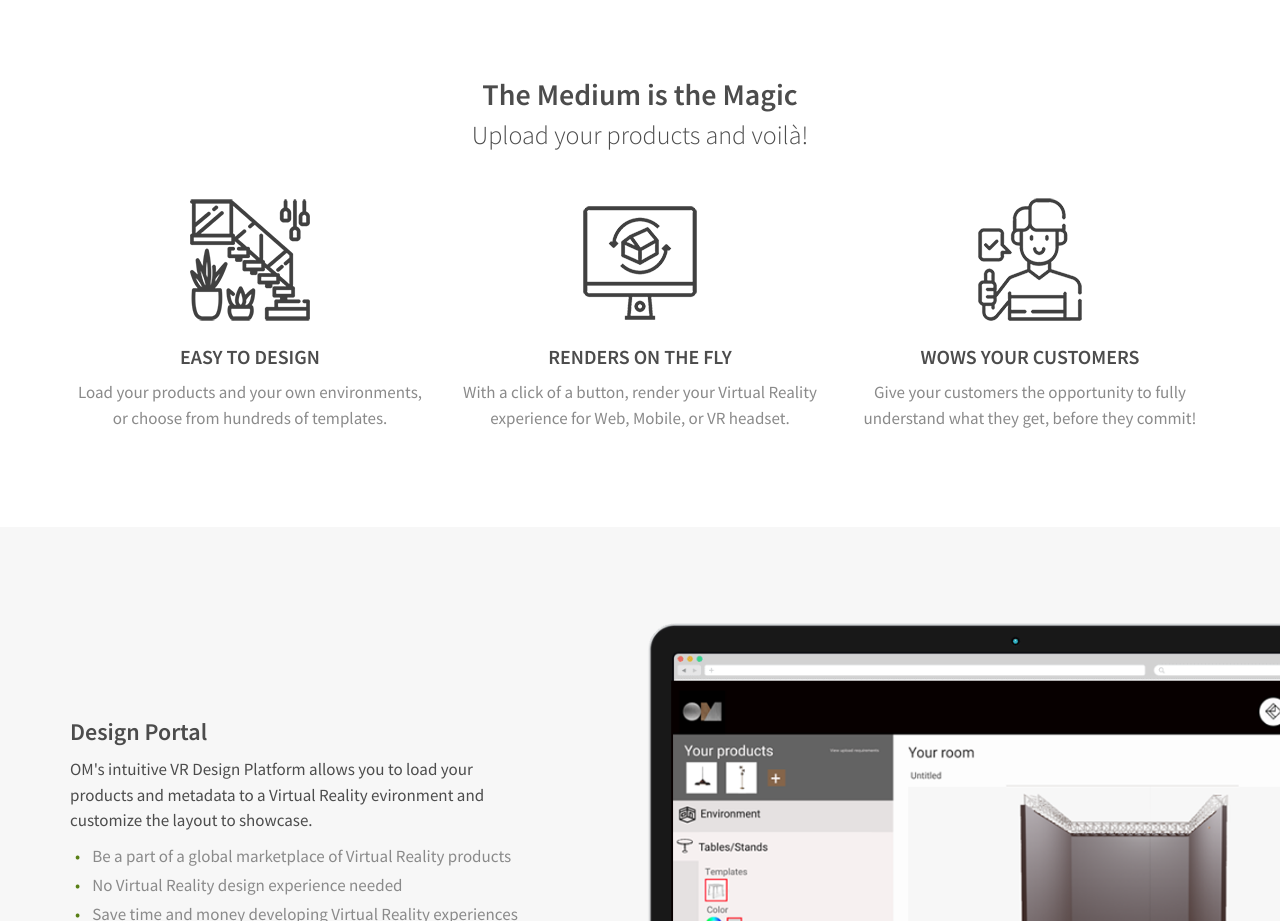
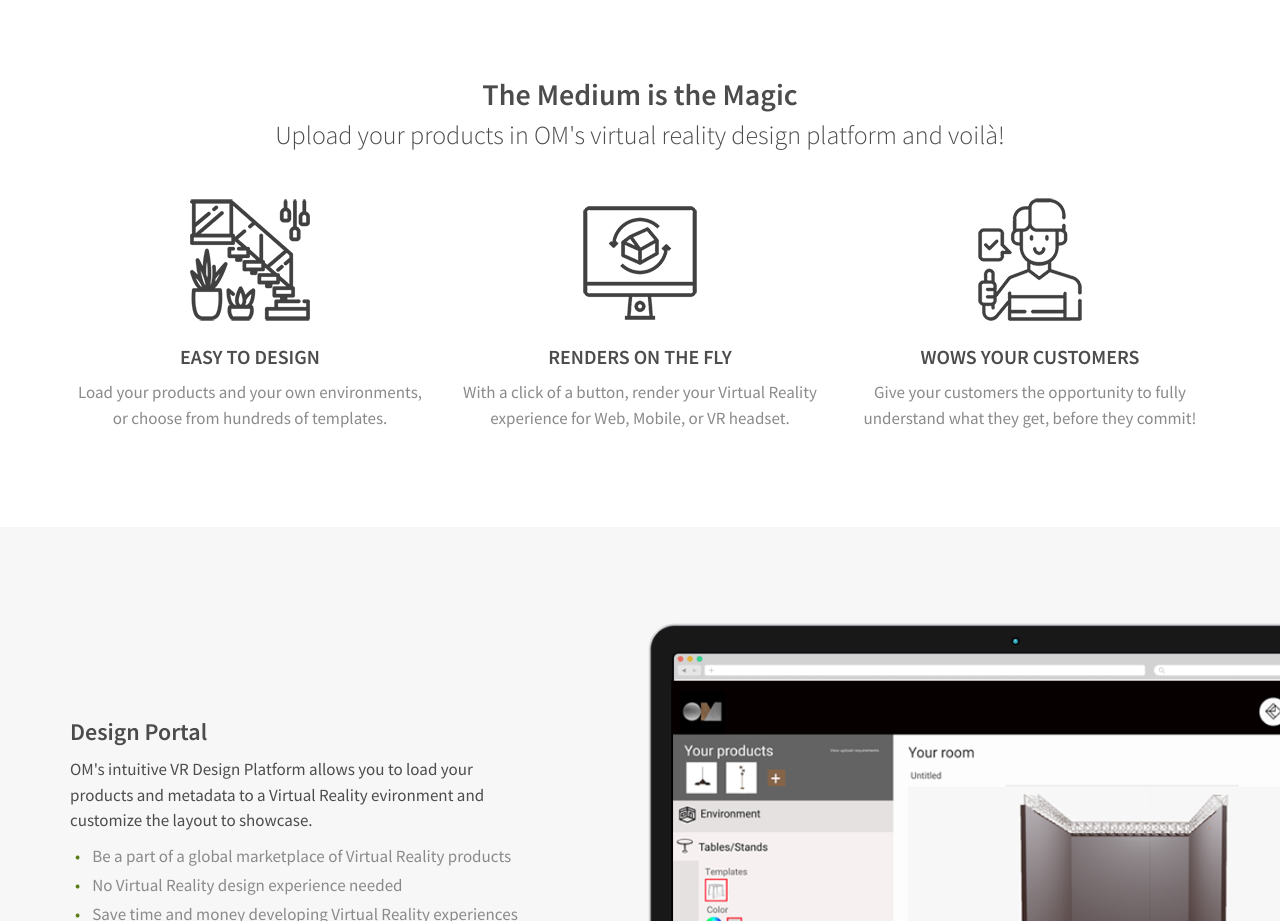
Before and after one commit to JoeyBarnes/my-om-website, a plain HTML site: page src/VendorDraft/index.html in a window 1280 px wide. Shown: the part 1360-2281 px from the top of the page. Drawn offline with nearby package versions, Linux system fonts and the light colour scheme; files that its build step writes are made by us from their sources; no server answers; a script that the page names is missing.

Commit message:
Update index.html

```diff
--- a/src/VendorDraft/index.html
+++ b/src/VendorDraft/index.html
@@ -192,7 +192,7 @@
 
       <h2>The Medium is the Magic</h2>
 
-      <h3>Upload your products and voilà!</h3>
+      <h3>Upload your products in OM's virtual reality design platform and voilà!</h3>
 
     </header>
 
```
